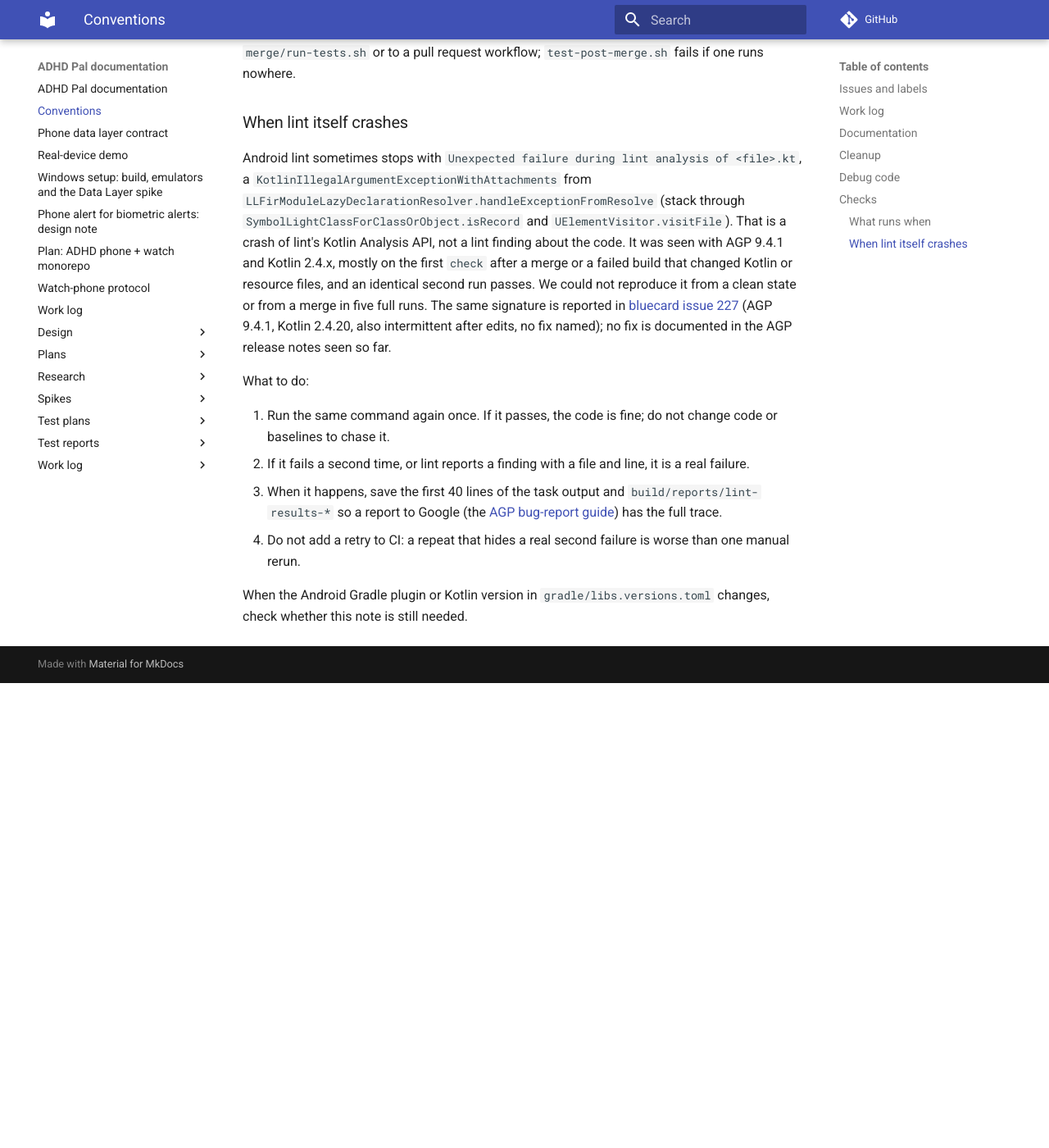
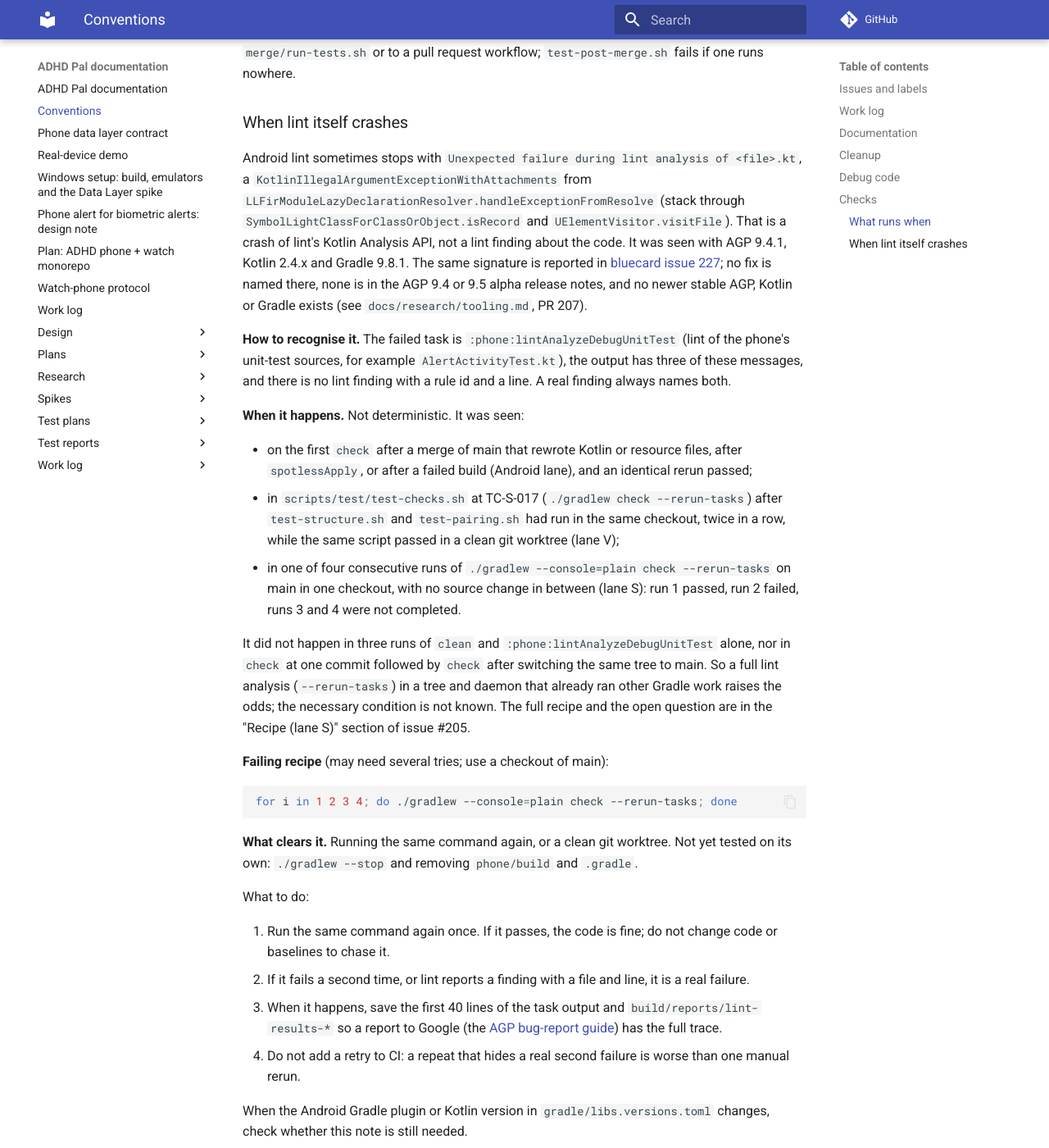
Before and after one commit to shlomoa/my-adhd-pal, an MkDocs documentation site: the page built from docs/conventions.md, in a window 1280 px wide and 1400 px high, scrolled down 2415 px. Shown: the whole window at 82% size. Built offline with MkDocs 1.6.1 and Material for MkDocs 9.7.7, drawn with Linux system fonts in a browser that asks for light colours; comment, search, counter and statistics services are not loaded; before the commit the page ends 3248 px from its top, so only the background shows below that.

Commit message:
Docs: the lint crash scenario and failing recipe
Co-Authored-By: Claude Sonnet 5.5 <noreply@anthropic.com>
Claude-Session: https://claude.ai/code/session_019cYzLLCA855iWDxqZs2676

````diff
--- a/docs/conventions.md
+++ b/docs/conventions.md
@@ -76,11 +76,38 @@ closes it with the sub-agent once a later run is green. A new `scripts/test/test
 Android lint sometimes stops with `Unexpected failure during lint analysis of <file>.kt`, a
 `KotlinIllegalArgumentExceptionWithAttachments` from `LLFirModuleLazyDeclarationResolver.handleExceptionFromResolve`
 (stack through `SymbolLightClassForClassOrObject.isRecord` and `UElementVisitor.visitFile`). That is a crash of lint's
-Kotlin Analysis API, not a lint finding about the code. It was seen with AGP 9.4.1 and Kotlin 2.4.x, mostly on the
-first `check` after a merge or a failed build that changed Kotlin or resource files, and an identical second run
-passes. We could not reproduce it from a clean state or from a merge in five full runs. The same signature is reported
-in [bluecard issue 227](https://github.com/bryancassell/bluecard/issues/227) (AGP 9.4.1, Kotlin 2.4.20, also
-intermittent after edits, no fix named); no fix is documented in the AGP release notes seen so far.
+Kotlin Analysis API, not a lint finding about the code. It was seen with AGP 9.4.1, Kotlin 2.4.x and Gradle 9.8.1. The
+same signature is reported in [bluecard issue 227](https://github.com/bryancassell/bluecard/issues/227); no fix is
+named there, none is in the AGP 9.4 or 9.5 alpha release notes, and no newer stable AGP, Kotlin or Gradle exists
+(see `docs/research/tooling.md`, PR 207).
+
+**How to recognise it.** The failed task is `:phone:lintAnalyzeDebugUnitTest` (lint of the phone's unit-test sources,
+for example `AlertActivityTest.kt`), the output has three of these messages, and there is no lint finding with a rule id
+and a line. A real finding always names both.
+
+**When it happens.** Not deterministic. It was seen:
+
+- on the first `check` after a merge of main that rewrote Kotlin or resource files, after `spotlessApply`, or after a
+  failed build (Android lane), and an identical rerun passed;
+- in `scripts/test/test-checks.sh` at TC-S-017 (`./gradlew check --rerun-tasks`) after `test-structure.sh` and
+  `test-pairing.sh` had run in the same checkout, twice in a row, while the same script passed in a clean git worktree
+  (lane V);
+- in one of four consecutive runs of `./gradlew --console=plain check --rerun-tasks` on main in one checkout, with no
+  source change in between (lane S): run 1 passed, run 2 failed, runs 3 and 4 were not completed.
+
+It did not happen in three runs of `clean` and `:phone:lintAnalyzeDebugUnitTest` alone, nor in `check` at one commit
+followed by `check` after switching the same tree to main. So a full lint analysis (`--rerun-tasks`) in a tree and
+daemon that already ran other Gradle work raises the odds; the necessary condition is not known. The full recipe and the
+open question are in the "Recipe (lane S)" section of issue #205.
+
+**Failing recipe** (may need several tries; use a checkout of main):
+
+```sh
+for i in 1 2 3 4; do ./gradlew --console=plain check --rerun-tasks; done
+```
+
+**What clears it.** Running the same command again, or a clean git worktree. Not yet tested on its own:
+`./gradlew --stop` and removing `phone/build` and `.gradle`.
 
 What to do:
 
````
Also changed, not shown: docs/work-log/shared.md (+7 -0 lines).
